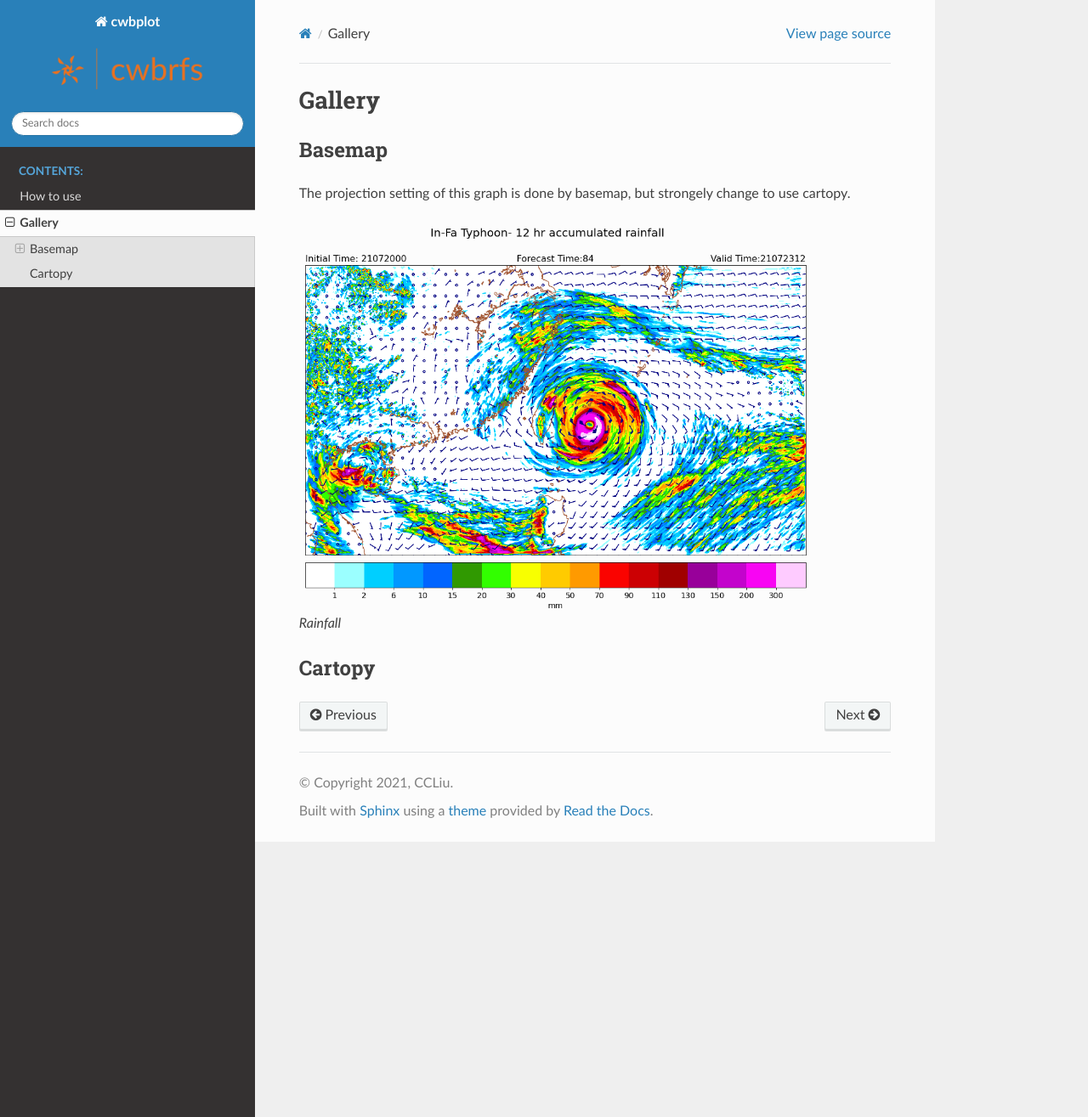
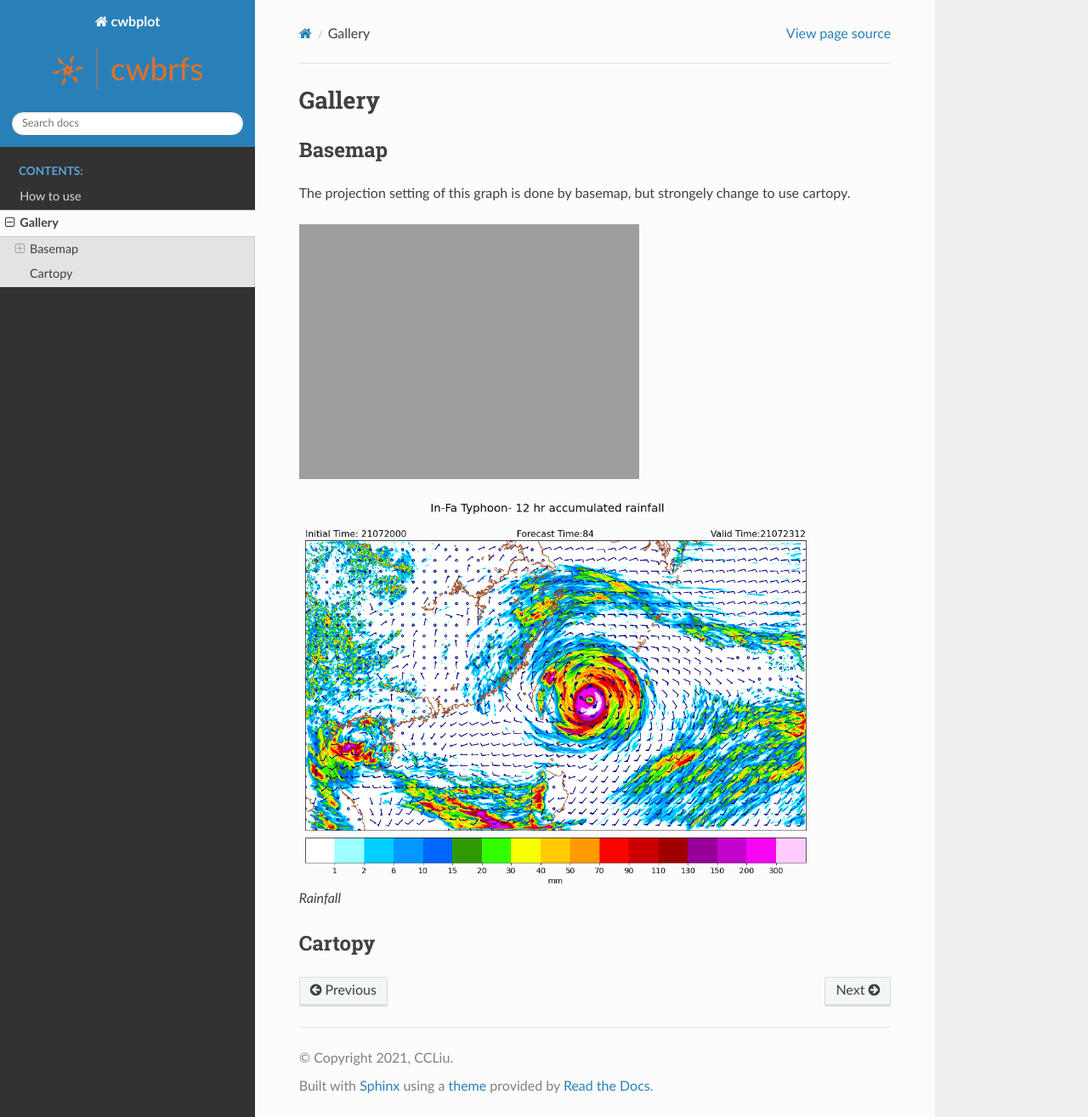
Before and after one commit to Liu-CWB/cwbplot, a Sphinx documentation site: the page built from docs/source/gallery_cwb.rst, in a window 1280 px wide and 1315 px high. Shown: the whole window at 85% size. Built offline with Sphinx 7.4.7 and the Read the Docs theme 2.0.0, drawn with Linux system fonts in a browser that asks for light colours.

Commit message:
Update gallery_cwb.rst

```diff
--- a/docs/source/gallery_cwb.rst
+++ b/docs/source/gallery_cwb.rst
@@ -4,6 +4,12 @@ Gallery
 Basemap
 -----
 The projection setting of this graph is done by basemap, but strongely change to use cartopy.
+
+
+.. figure:: image/_gallery/12acc_rainfall_basemap.png
+   :ref:`example/12accrain_basemap.rst`
+
+
 
 .. figure:: image/_gallery/12acc_rainfall_basemap.png
    :width: 600
```
